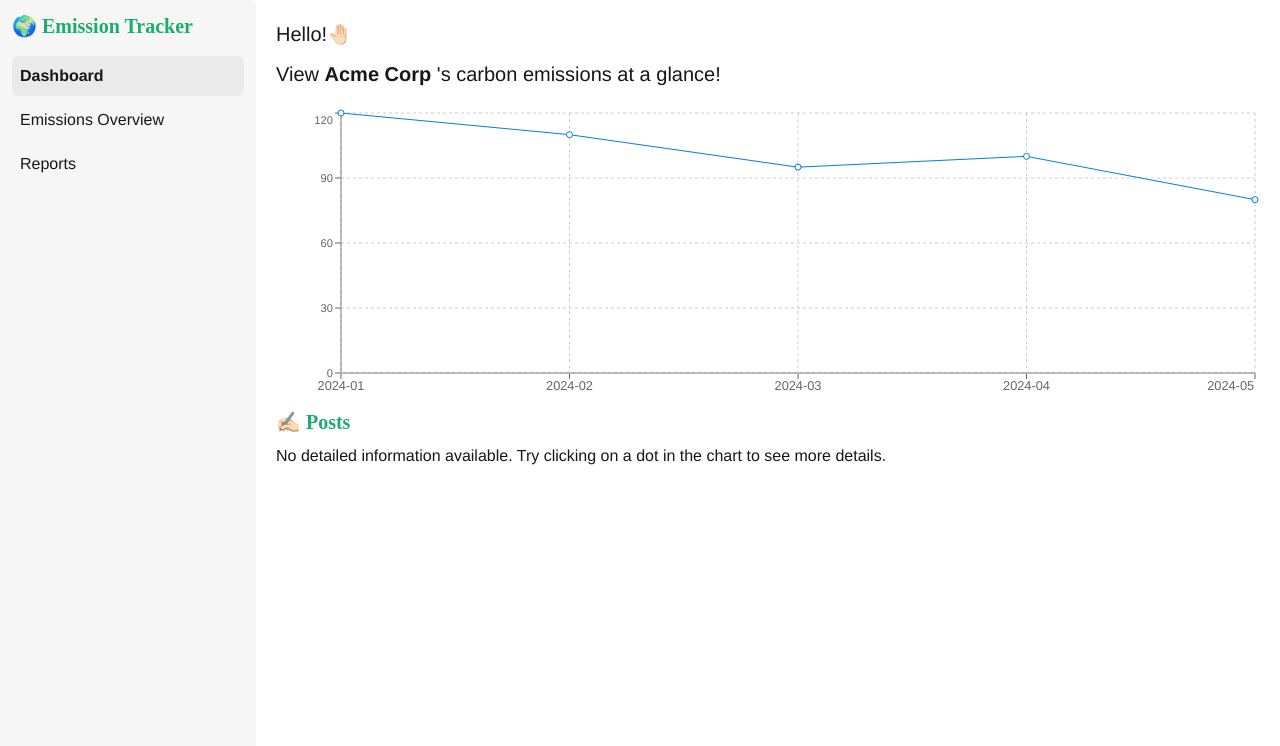
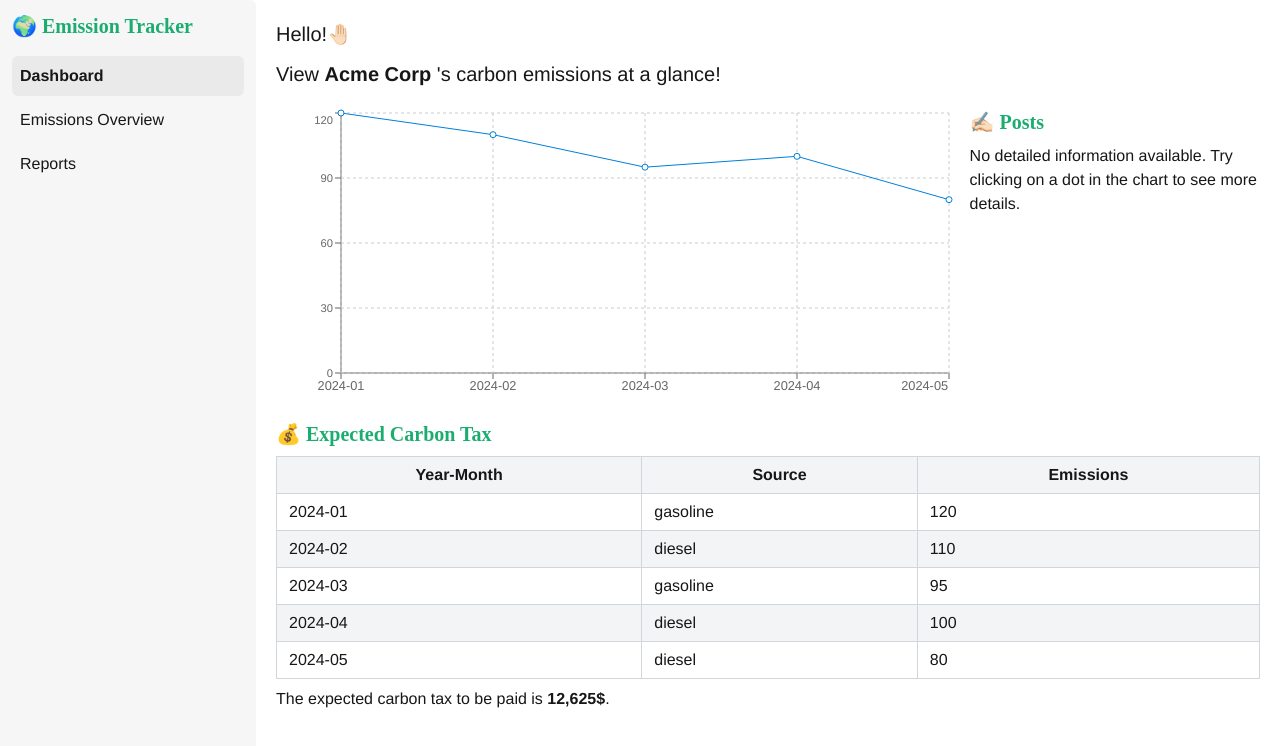
Before and after one commit to hyenee99/Carbon-Emissions-Dashboard, a Next.js app: page /dashboard in a window 1280 px wide. Shown: the top 746 px of the page. Built offline with nearby package versions, Linux system fonts and the light colour scheme; a web font is replaced by a local one.

Commit message:
feat: 대시보드 페이지- 예상 탄소세 테이블 구현

```diff
--- a/src/app/_components/EmissionChart.tsx
+++ b/src/app/_components/EmissionChart.tsx
@@ -39,8 +39,8 @@ export default function EmissionChart({ data }: chartProps) {
   );
 
   return (
-    <div className="w-full h-75">
-      <ResponsiveContainer width="100%" height="100%">
+    <div className="w-full flex mb-3 gap-4">
+      <ResponsiveContainer width="70%" height={300}>
         <LineChart data={data}>
           <XAxis dataKey="yearMonth" style={{ fontSize: "0.8rem" }} />
           <YAxis style={{ fontSize: "0.7rem" }} />
@@ -69,7 +69,7 @@ export default function EmissionChart({ data }: chartProps) {
           />{" "}
         </LineChart>
       </ResponsiveContainer>
-      <div>
+      <div className="w-[30%]">
         <h1 className="text-xl mb-2 text-[#1BAD70]">✍🏻 Posts</h1>
         {detail ? (
           <div className="flex flex-col gap-2">
--- a/src/app/dashboard/page.tsx
+++ b/src/app/dashboard/page.tsx
@@ -1,13 +1,14 @@
 "use client";
-import { fetchCompanies, fetchPosts } from "@/lib/api";
+import { fetchCompanies, fetchCountries, fetchPosts } from "@/lib/api";
 import { useCompanyStore } from "@/stores/useCompanyStore";
-import { Company, Post } from "@/types/types";
+import { Company, Country, Post } from "@/types/types";
 import { useEffect, useState } from "react";
 import EmissionChart from "../_components/EmissionChart";
 
 export default function Dashboard() {
   const selectedCompany = useCompanyStore((state) => state.selectedCompany);
   const [companies, setCompanies] = useState<Company[]>([]);
+  const [countries, setCountries] = useState<Country[]>([]);
 
   useEffect(() => {
     async function loadCompanies() {
@@ -18,12 +19,28 @@ export default function Dashboard() {
         console.log(error);
       }
     }
+
+    async function loadCountries() {
+      try {
+        const data = await fetchCountries();
+        setCountries(data);
+      } catch (error) {
+        console.log(error);
+      }
+    }
     loadCompanies();
+    loadCountries();
   }, []);
 
   // 받아온 companies 데이터 중에 선택한 회사의 id 와 같은 회사 찾기
   const company = companies.find((c) => c.id === selectedCompany.id);
   const chartData = company ? company.emissions : [];
+  const sumOfEmissions = chartData.reduce(
+    (acc, item) => acc + item.emissions,
+    0
+  );
+  const tax = countries.find((c) => c.code === company?.country)?.tax;
+  const carbonTax = tax ? (sumOfEmissions * tax).toLocaleString() : 0;
 
   return (
     <div className="p-2">
@@ -37,6 +54,32 @@ export default function Dashboard() {
       <div className="w-full">
         <EmissionChart data={chartData} />
       </div>
+
+      <div className="h-48">
+        <h1 className="text-xl mb-2 text-[#1BAD70]">💰 Expected Carbon Tax</h1>
+        <table className="table-auto border-collapse border border-gray-300 w-full mb-2">
+          <thead>
+            <tr>
+              <th className="table-header">Year-Month</th>
+              <th className="table-header">Source</th>
+              <th className="table-header">Emissions</th>
+            </tr>
+          </thead>
+          <tbody>
+            {chartData.map((item, idx) => (
+              <tr key={idx} className="even:bg-gray-100">
+                <td className="table-cell">{item.yearMonth}</td>
+                <td className="table-cell">{item.source}</td>
+                <td className="table-cell">{item.emissions}</td>
+              </tr>
+            ))}
+          </tbody>
+        </table>
+        <p>
+          The expected carbon tax to be paid is{" "}
+          <span className="font-semibold">{carbonTax}$</span>.
+        </p>
+      </div>
     </div>
   );
 }
--- a/src/app/globals.css
+++ b/src/app/globals.css
@@ -45,3 +45,11 @@ h1 {
   font-family:'Paperozi';
   font-weight: 800;
 }
+
+.table-cell {
+  @apply border border-gray-300 px-3 py-1.5;
+}
+
+.table-header {
+  @apply border border-gray-300 px-3 py-1.5 font-semibold bg-gray-100;
+}
```
